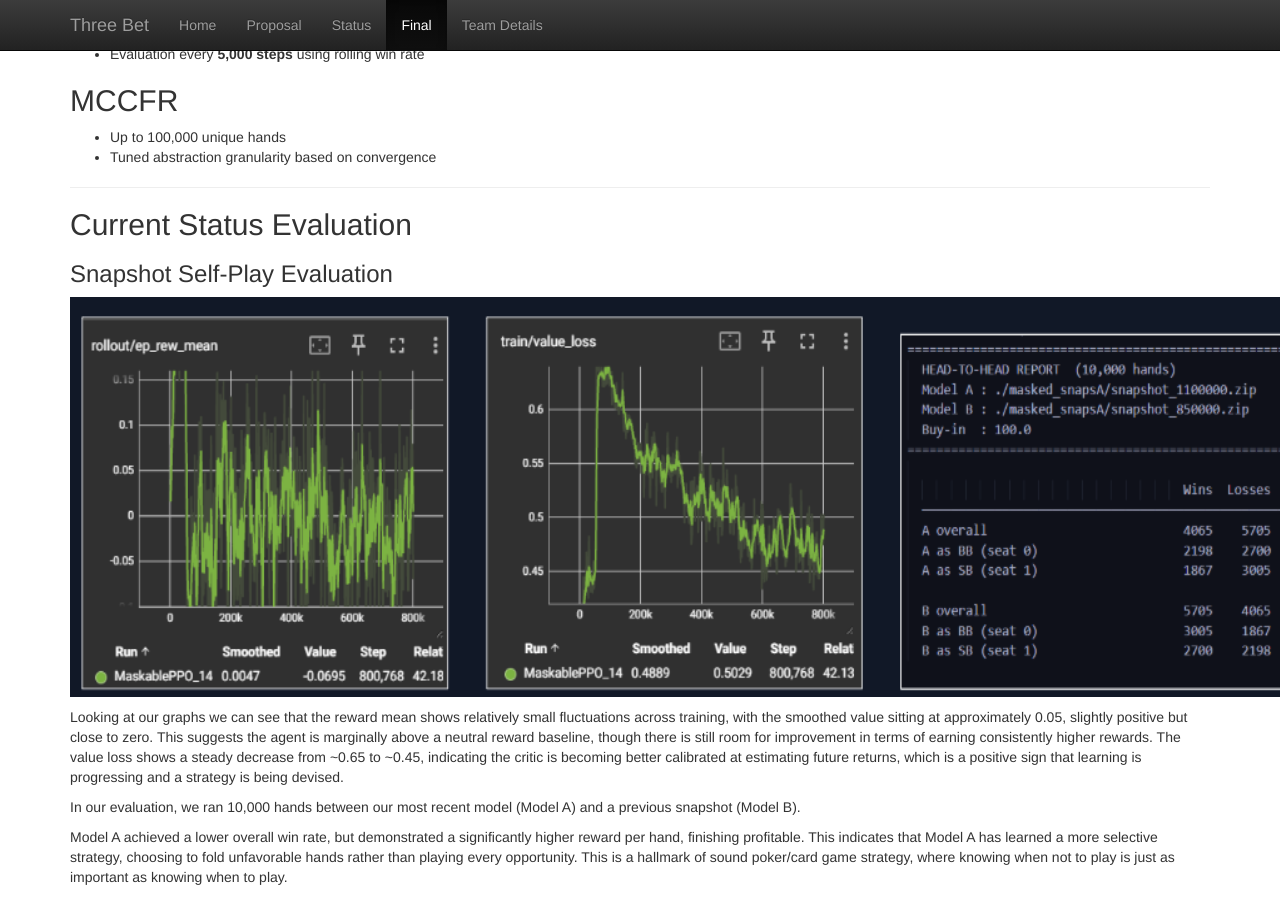
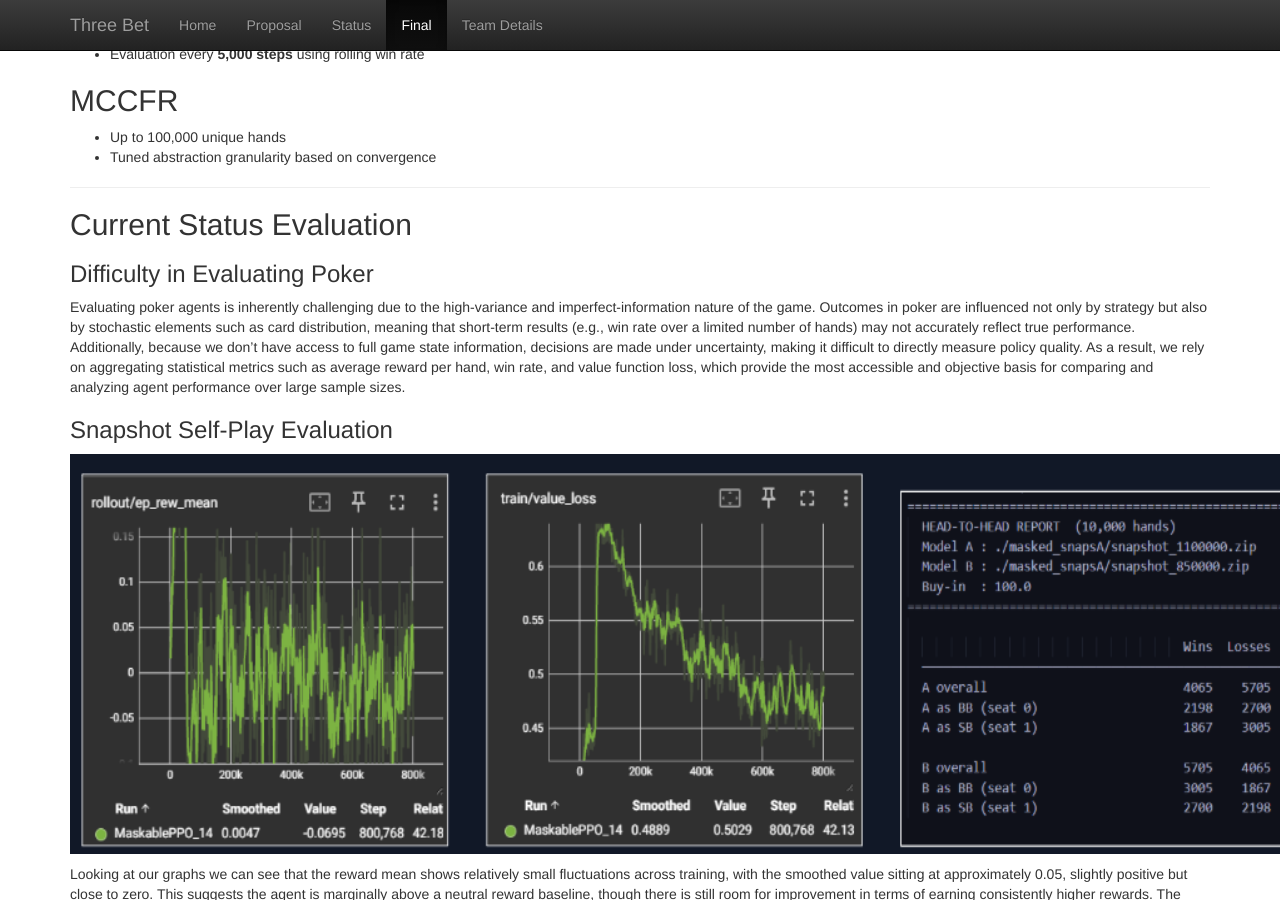
Before and after one commit to AdithyaBollu/Group42-Three-Bet, a Jekyll site: the page built from docs/final.md, in a window 1280 px wide and 900 px high, scrolled down 5817 px. Built offline with Jekyll 4.4.1, drawn with Linux system fonts in a browser that asks for light colours; formulas are drawn with MathJax 3.

Commit message:
Add evaluation challenges for poker agents
Added a section discussing the challenges of evaluating poker agents, including the impact of stochastic elements and the reliance on statistical metrics for performance analysis.

```diff
--- a/docs/final.md
+++ b/docs/final.md
@@ -287,6 +287,10 @@ $$
 
 ## Current Status Evaluation
 
+### Difficulty in Evaluating Poker
+Evaluating poker agents is inherently challenging due to the high-variance and imperfect-information nature of the game. Outcomes in poker are influenced not only by strategy but also by stochastic elements such as card distribution, meaning that short-term results (e.g., win rate over a limited number of hands) may not accurately reflect true performance. Additionally, because we don't have access to full game state information, decisions are made under uncertainty, making it difficult to directly measure policy quality. As a result, we rely on aggregating statistical metrics such as average reward per hand, win rate, and value function loss, which provide the most accessible and objective basis for comparing and analyzing agent performance over large sample sizes.
+
+
 ### Snapshot Self-Play Evaluation
 <img width="1400" height="400" src="/Group42-Three-Bet/assets/Snapshot_Evaluations.png" />
 
@@ -323,6 +327,7 @@ For our MC CFR evaluation we ran 10,000 hands between our ficitious self-play Ag
 
 From the results we can see that MC CFR’s win rate is near 50% (49.5%), but it is consistently losing in terms of average reward against Agent A (-1.65 vs +1.65). This indicates that while MC CFR is able to win a comparable number of hands, the pots it loses tend to be larger, suggesting suboptimal decision-making in higher-stakes situations. This shows that our MC CFR model is still exploitable and not yet fully converged. We need to keep training it for longer ( We were unable to do so due to time constraints).
 
+
 ---
 
 
```
